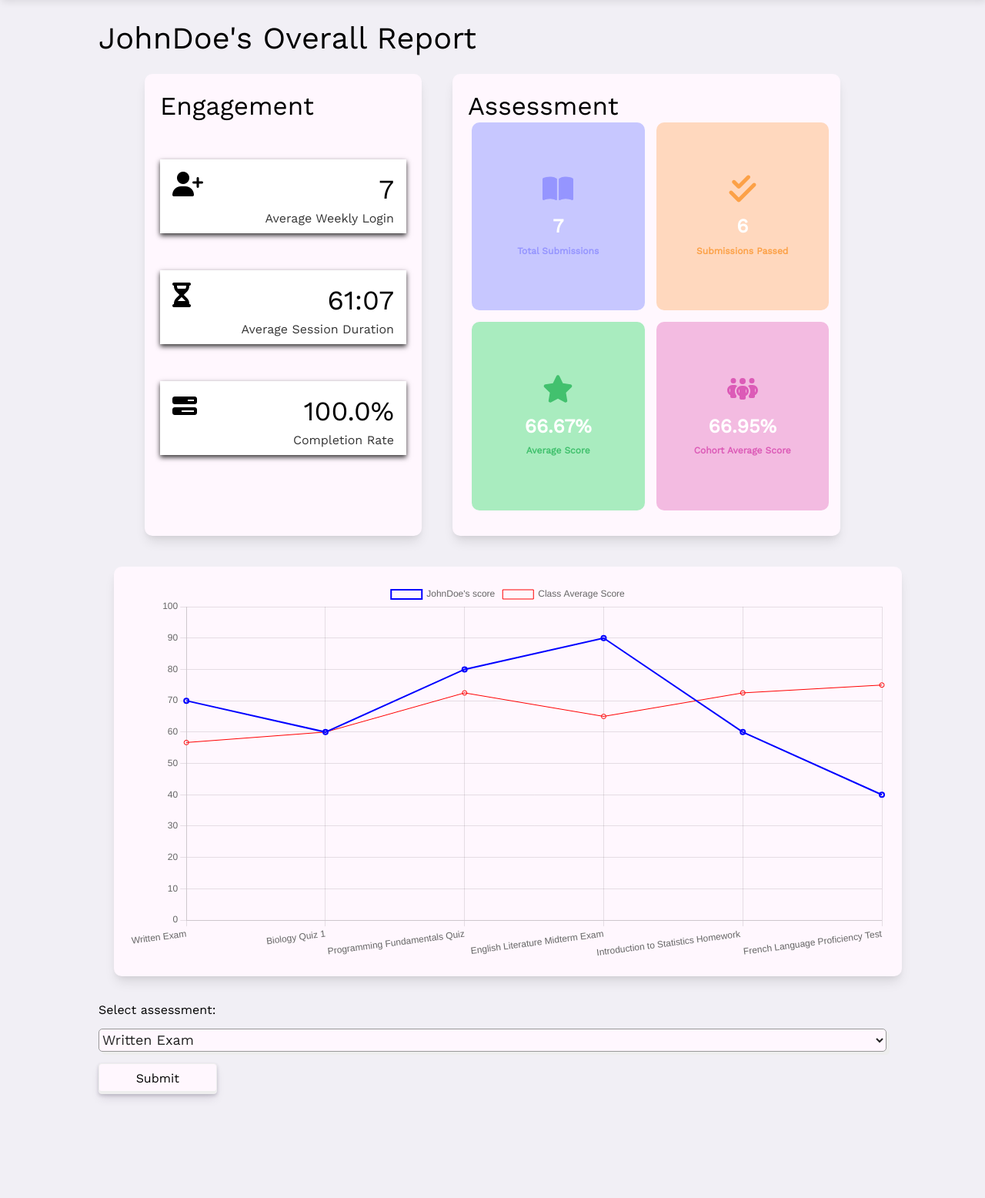
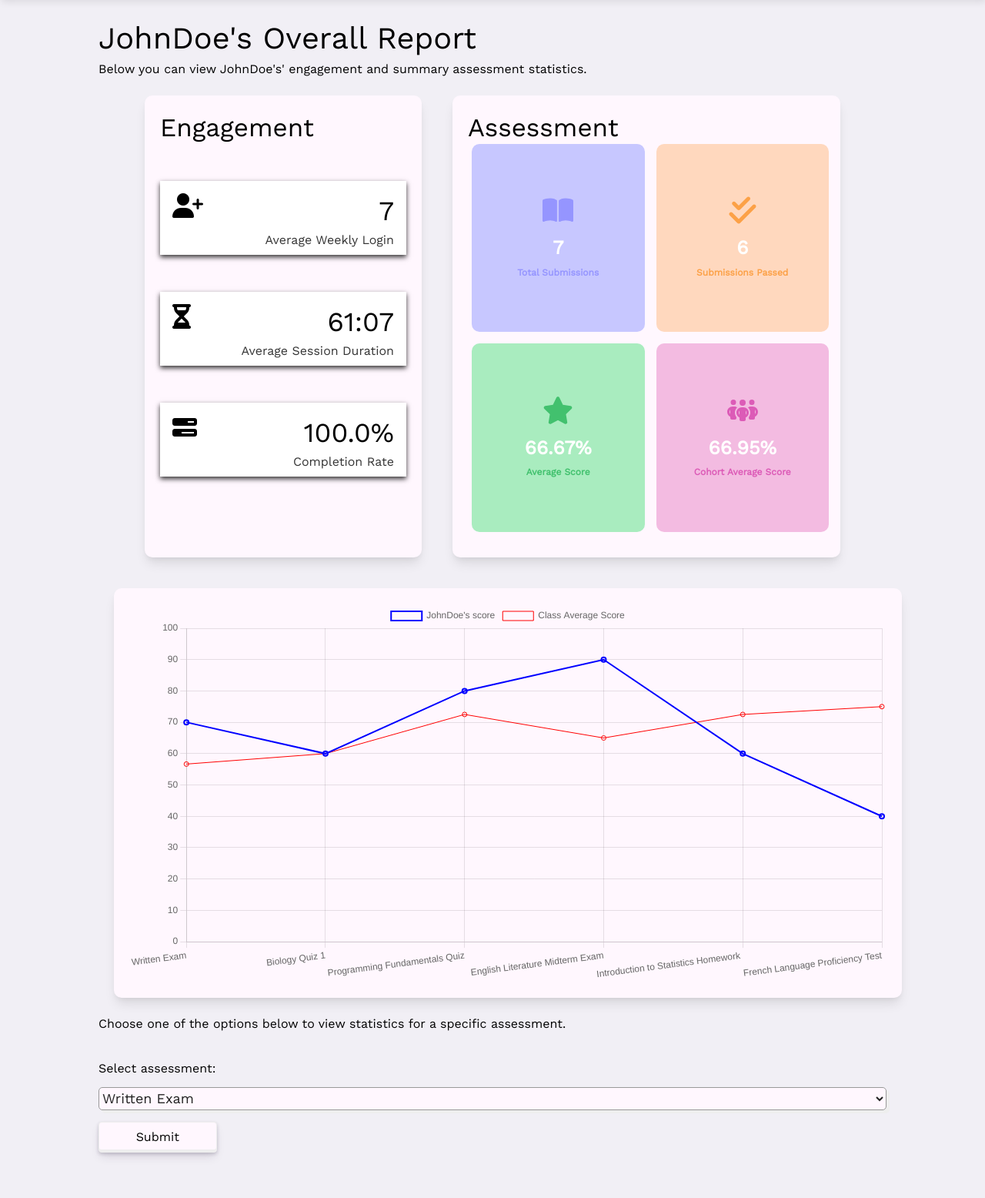
Before and after one commit to charz09/cmt313, a Flask app: page /teacher/reports/student/2 in a window 1280 px wide. Shown: the part 66-1622 px from the top of the page at 77% size. Before the commit the page ends 1493 px from the top, so only its background shows below. Run offline with Flask 3, Linux system fonts and the light colour scheme; a user stored in the database is signed in; some libraries are stand-ins or nearby versions.

Commit message:
latest update

```diff
--- a/src/templates/teacher/reports/student/index.html
+++ b/src/templates/teacher/reports/student/index.html
@@ -2,6 +2,7 @@
 <!-- list of students -->
 <section class="content-section">
   <h1>Students</h1>
+  <p>Select students from the following list to view their reports.</p>
   {% for student in students.items %}
   <div class="card">
     <h2 class="card-title">
--- a/src/templates/teacher/reports/student/show.html
+++ b/src/templates/teacher/reports/student/show.html
@@ -1,6 +1,7 @@
 {% extends "base.html" %} {% block content %}
 <section class="content-section">
   <h1>{{ student.username }}'s Overall Report</h1>
+  <p>Below you can view {{ student.username }}'s' engagement and summary assessment statistics.</p>
   <div class="student-stats-position">
   <div class="engagement-container">
     <div class="engagement-section">
@@ -105,6 +106,7 @@
   {% else %}
   <p>No assessments found for this student.</p>
   {% endif %}
+  <p>Choose one of the options below to view statistics for a specific assessment.</p>
   <form method="POST" class="select-box">
     <label for="assessment_id">Select assessment:</label>
     <select class ="box" name="assessment_id" id="assessment_id">
@@ -117,6 +119,7 @@
   <!--new code block-->
   {% if chosen_assessment %}
   <h1>{{ chosen_assessment.name }} Statistics</h1>
+  <p>Below you can view {{ student.username }}'s' assessment statistics for {{ chosen_assessment.name }}.</p>
   <div class="results-table">
   <table>
     <thead>
```
Also changed, not shown: requirements.txt (+7 -0 lines), src/data/data.sqlite.
